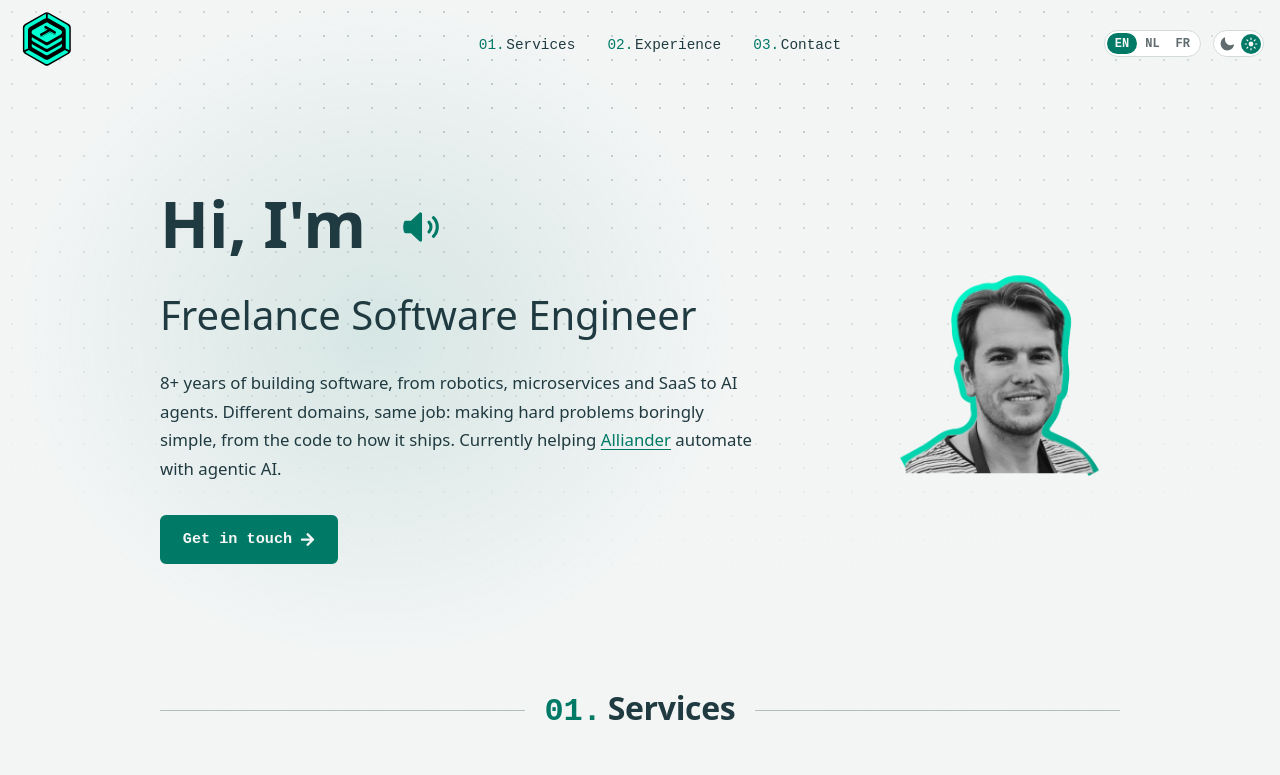
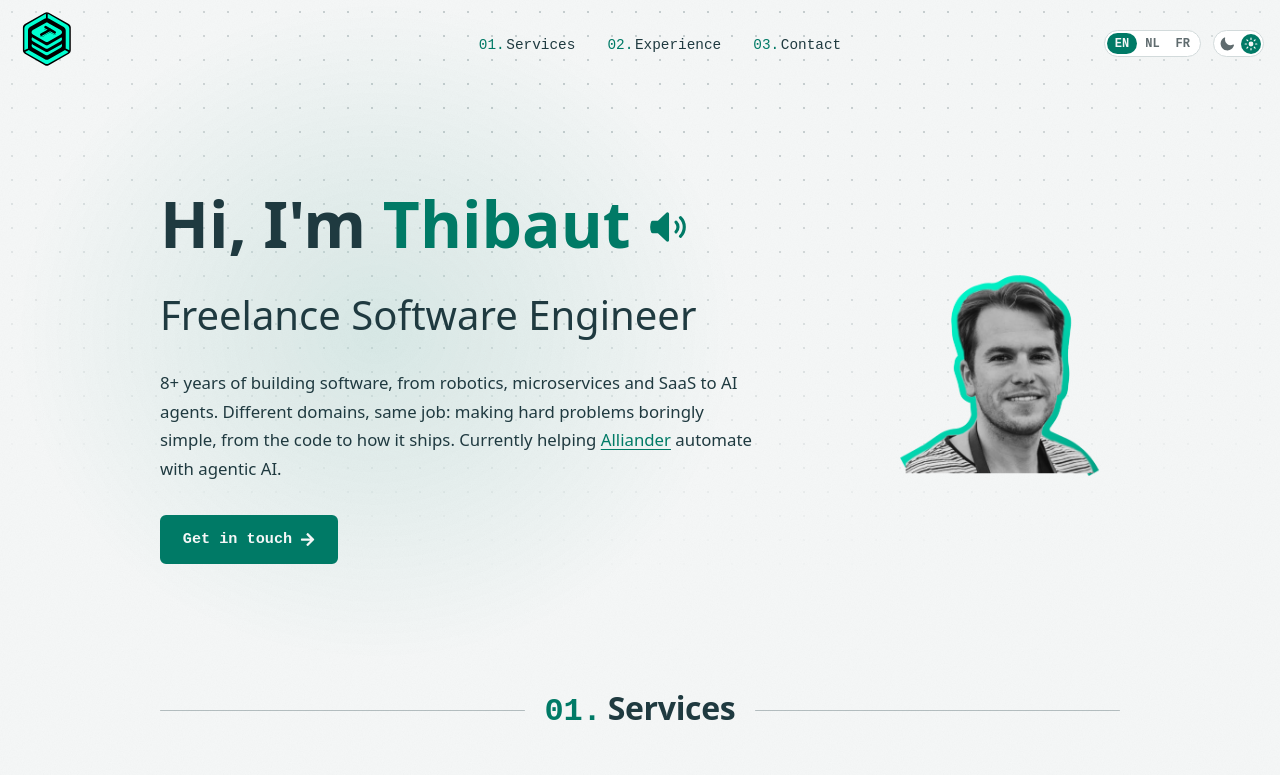
Before and after one commit to stacktful/website, a React (Vite) app: page / in a window 1280 px wide. Shown: the top 775 px of the page. Built offline with nearby package versions, Linux system fonts and the light colour scheme.

Commit message:
fix: hero name

```diff
--- a/src/content/hero.jsx
+++ b/src/content/hero.jsx
@@ -17,6 +17,7 @@ const alliander = (
 );
 
 const hero = {
+  name: "Thibaut",
   greeting: { en: "Hi, I'm", nl: "Hoi, ik ben", fr: "Bonjour, c'est" },
   role: "Freelance Software Engineer",
   audioSrc: "/audio/name.m4a",
```
